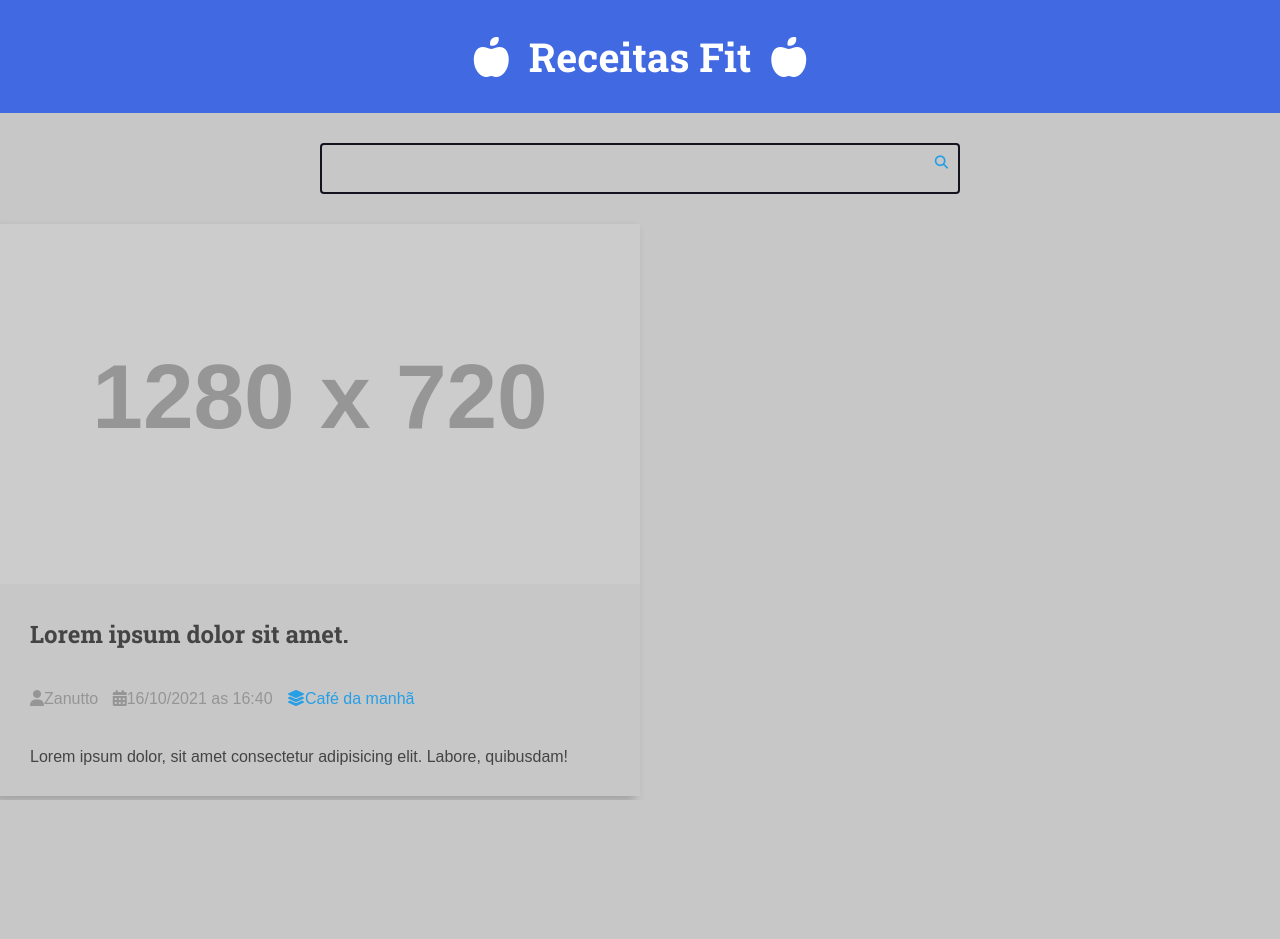
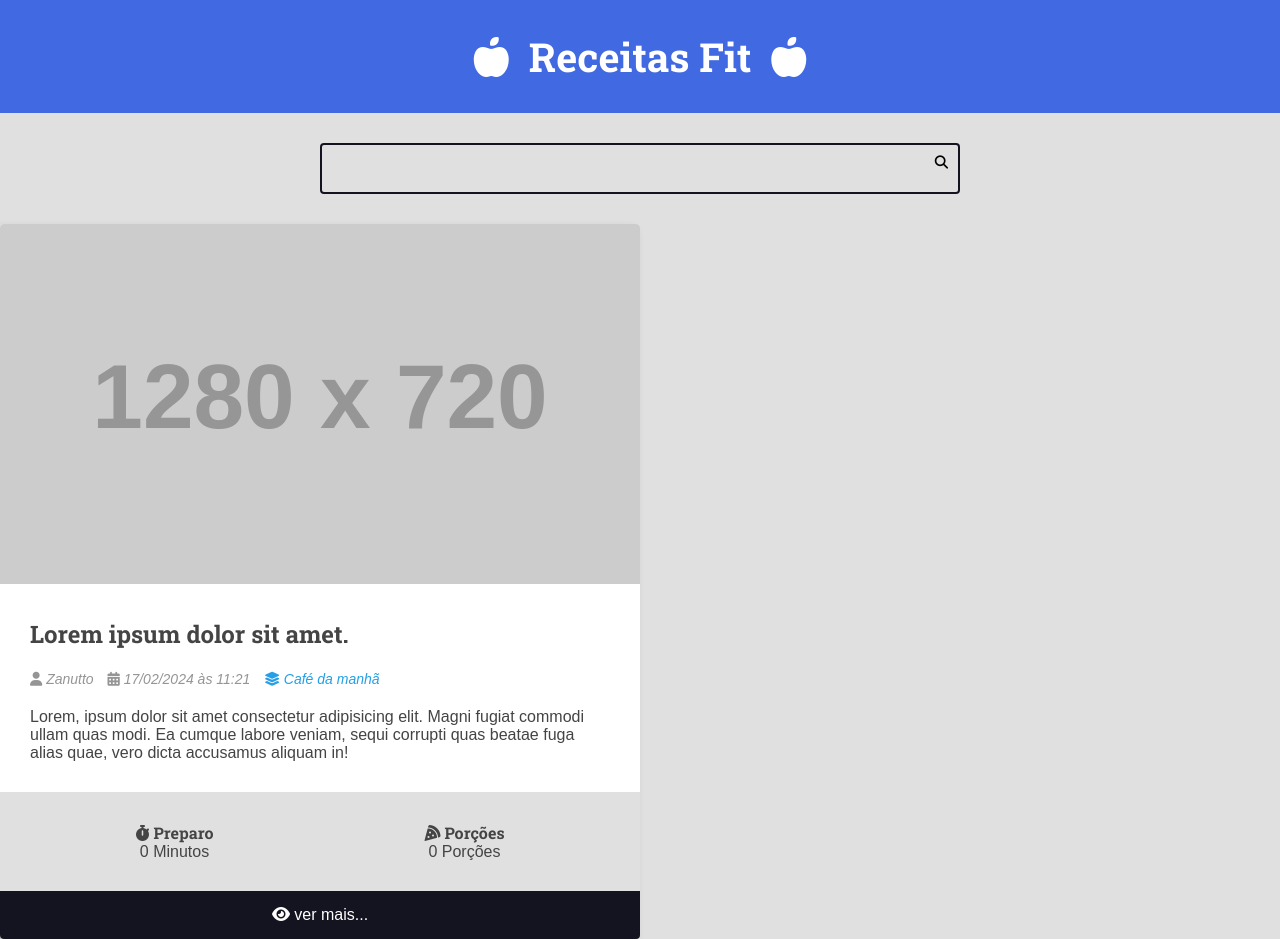
Before and after one commit to zanutt/DjangoEstudo, a Django app: page / in a window 1280 px wide. Before the commit the page ends 800 px from the top, so only its background shows below. Run offline with Django 5.2, Linux system fonts and the light colour scheme; grey boxes labelled with a size stand in for pictures from a placeholder-image service; some libraries are stand-ins or nearby versions.

Commit message:
termino da pagina inicial faltando alguns polimentos

```diff
--- a/recipes/templates/recipes/pages/index.html
+++ b/recipes/templates/recipes/pages/index.html
@@ -12,16 +12,51 @@
                 <div class="recipe-title-container">
                     <h2 class="recipe-title">Lorem ipsum dolor sit amet.</h2>
                 </div>
+
                 <div class="recipe-author">
-                <span class="recipe-author-item"><i class="fas fa-user"></i>Zanutto
-                </span>
-                <span class="recipe-author-item"><i class="fas fa-calendar-alt"></i>16/10/2021 as 16:40
-                </span>
-                <span class="recipe-author-item"><a href="/recipes/category/cafe-da-manha/"><i class="fas fa-layer-group"></i><span>Café da manhã</span></a></span>
+                    <span class="recipe-author-item">
+                        <i class="fas fa-user"></i>
+                        Zanutto
+                    </span>
+                    <span class="recipe-author-item">
+                        <i class="fas fa-calendar-alt"></i>
+                        17/02/2024 às 11:21
+                    </span>
+                    <span class="recipe-author-item">
+                        <a href="/recipes/category/cafe-da-manha/">
+                            <i class="fas fa-layer-group"></i>
+                            <span>Café da manhã</span>
+                        </a>
+                    </span>
                 </div>
+
                 <div class="recipe-content">
-                    <p>Lorem ipsum dolor, sit amet consectetur adipisicing elit. Labore, quibusdam!</p>
+                    <p>Lorem, ipsum dolor sit amet consectetur adipisicing elit. Magni fugiat commodi ullam quas modi.
+                        Ea cumque labore veniam, sequi corrupti quas beatae fuga alias quae, vero dicta accusamus
+                        aliquam in!</p>
                 </div>
+                <div class="recipe-meta-container">
+                    <div class="recipe-meta recipe-preparation">
+                        <h3 class="recipe-meta-title"><i class="fas fa-stopwatch"></i> Preparo</h3>
+                        <div class="recipe-meta-text">
+                            0 Minutos
+                        </div>
+                    </div>
+                    <div class="recipe-meta recipe-servings">
+                        <h3 class="recipe-meta-title"><i class="fas fa-pizza-slice"></i> Porções</h3>
+                        <div class="recipe-meta-text">
+                            0 Porções
+                        </div>
+                    </div>
+                </div>
+
+                <footer class="recipe-footer">
+                    <a class="recipe-read-more button button-dark button-full-width" href="/recipes/3/">
+                        <i class="fas fa-eye"></i>
+                        <span>ver mais...</span>
+                    </a>
+                </footer>
+
             </div>
         </div>
     </main>
--- a/recipes/templates/recipes/partials/head.html
+++ b/recipes/templates/recipes/partials/head.html
@@ -3,6 +3,7 @@
 
 <head>
     <meta charset="UTF-8">
+    <meta http-equiv="X-UA-Compatible" content="IE=edge">
     <meta name="viewport" content="width=device-width, initial-scale=1.0">
     <link rel="stylesheet" href="https://cdnjs.cloudflare.com/ajax/libs/font-awesome/6.5.1/css/fontawesome.min.css"
         integrity="sha512-d0olNN35C6VLiulAobxYHZiXJmq+vl+BGIgAxQtD5+kqudro/xNMvv2yIHAciGHpExsIbKX3iLg+0B6d0k4+ZA=="
@@ -88,7 +89,7 @@
         body {
             font-size: 1.6rem;
             font-family: var(--font-primary);
-            background-color: var(--color-gray-2);
+            background: var(--color-gray-1);
             color: var(--color-dark-text);
         }
 
@@ -101,6 +102,15 @@
             font-family: var(--font-headings);
         }
 
+        img {
+            max-width: 100%;
+        }
+
+        a {
+            color: var(--color-primary);
+            text-decoration: none;
+        }
+
         .container {
             max-width: 144rem;
             margin: 0 auto;
@@ -108,7 +118,7 @@
         }
 
         .main-header-container {
-            background: var(--color-primary-dark-blue)
+            background: var(--color-primary-dark-blue);
         }
 
         .main-logo {
@@ -140,13 +150,18 @@
             transition: all 300ms ease-in-out;
         }
 
-        .search-button,
-        .search-input {
+        .search-input,
+        .search-button {
             border: none;
             background: none;
             outline: none;
             padding: 1rem;
             transition: all 300ms ease-in-out;
+        }
+
+        .search-input {
+            width: 100%;
+            padding-right: 3rem;
         }
 
         .search-button {
@@ -155,23 +170,17 @@
             right: 0;
         }
 
-        .search-input {
-            width: 100%;
-            padding-right: 3rem;
-        }
-
         .search-button:focus {
-            outline: 1px var(--color-primary);
-            background: rgba(0, 0, 0, .05);
+            outline: 1px solid var(--color-primary);
+            background: rgba(0, 0, 0, 0.05);
         }
 
         .search-form:focus-within {
             border-color: var(--color-primary);
-            background-color: var(--color-alert-light);
+            background: var(--color-white);
         }
 
-        .search-form:focus-within,
-        .search-button {
+        .search-form:focus-within .search-button {
             color: var(--color-primary);
         }
 
@@ -182,13 +191,16 @@
         .main-content-list {
             display: grid;
             grid-template-columns: repeat(auto-fit, minmax(340px, 1fr));
-            gap: var(--spacing-gutter-large)
+            gap: var(--spacing-gutter-large);
         }
 
         .recipe {
-            box-shadow: -5px 5px 10px rgba(0, 0, 0, .2);
+            background: var(--color-white);
+            box-shadow: -5px 5px 10px rgba(0, 0, 0, 0.2);
             transform: scale(1);
             transition: all 300ms ease-in-out;
+            border-radius: 0.4rem;
+            overflow: hidden;
         }
 
         .recipe img {
@@ -197,30 +209,38 @@
 
         .recipe-list-item {
             max-width: 64rem;
+            height: fit-content;
         }
 
         .recipe-list-item:hover {
             transform: scale(1.02);
-            box-shadow: -8px 8px 18px rgba(0, 0, 0, .25);
+            box-shadow: -8px 8px 18px rgba(0, 0, 0, 0.25);
         }
 
         .recipe-title-container {
             padding: var(--spacing-gutter-medium);
-            padding-bottom: 1rem;
+            padding-bottom: 2rem;
+        }
+
+        .recipe-title-container a {
+            text-decoration: none;
+            color: var(--color-primary-dark);
         }
 
         .recipe-author {
-            padding: var(--spacing-gutter-medium);
+            padding: 0 var(--spacing-gutter-medium);
         }
 
         .recipe-content {
             padding: var(--spacing-gutter-medium);
-            padding-top: 1rem;
+            padding-top: 2rem;
         }
 
         .recipe-author-item {
             color: var(--color-gray-4);
             margin-right: 1rem;
+            font-style: italic;
+            font-size: 1.4rem;
         }
 
         .recipe-author a {
@@ -232,5 +252,38 @@
         .recipe-author a:hover {
             color: var(--color-primary-dark);
         }
+
+        .recipe-meta-container {
+            display: flex;
+            flex-flow: row wrap;
+            padding: var(--spacing-gutter-medium);
+            background: var(--color-gray-1);
+        }
+
+        .recipe-meta {
+            display: flex;
+            flex-flow: column nowrap;
+            flex-shrink: 1;
+            flex-grow: 1;
+            text-align: center;
+        }
+
+        .recipe-meta-title {
+            font-size: 1.6rem;
+        }
+
+        .recipe-footer a {
+            background: var(--color-primary-dark);
+            display: block;
+            color: var(--color-white);
+            text-decoration: none;
+            text-align: center;
+            padding: 1.5rem var(--spacing-gutter-medium);
+            transition: all 300ms ease-in-out;
+        }
+
+        .recipe-footer a:hover {
+            filter: brightness(2);
+        }
     </style>
 </head>
```
Also changed, not shown: 1 other file.
